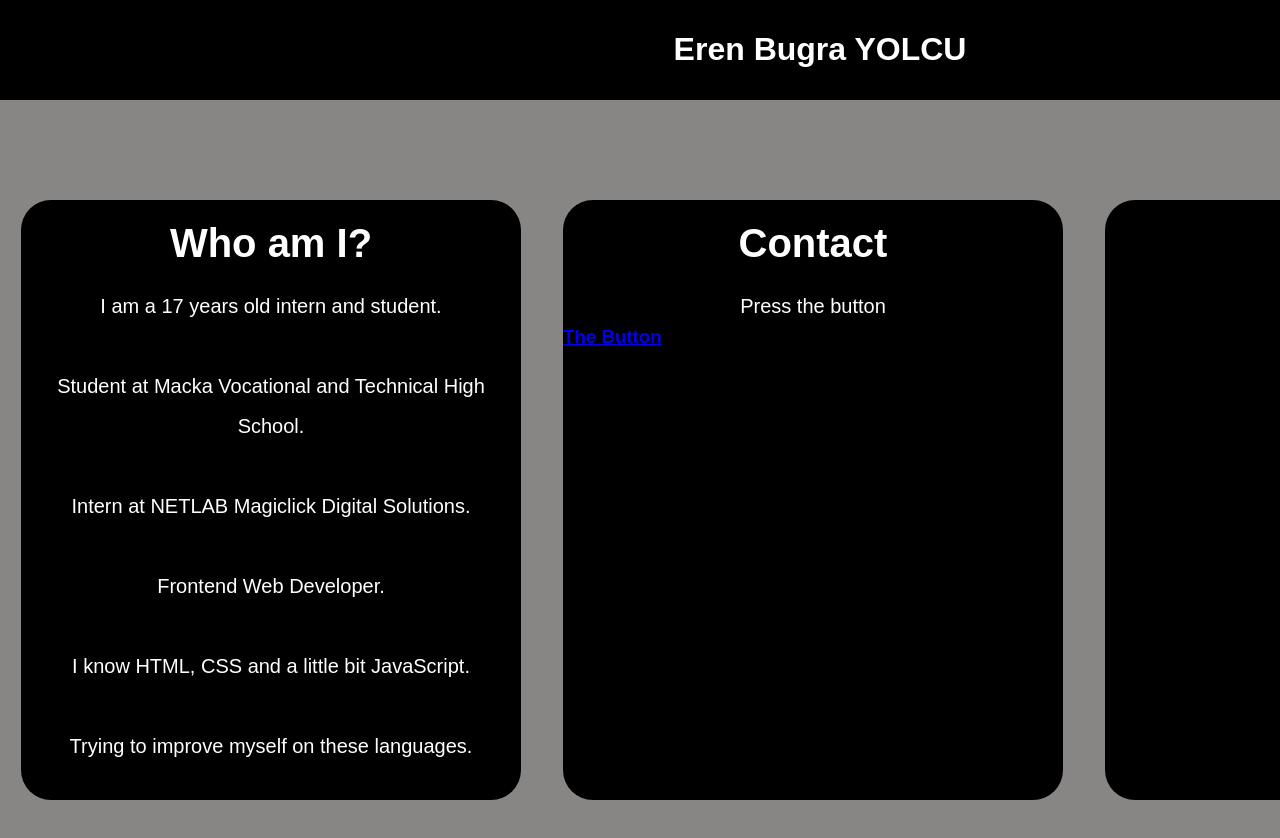
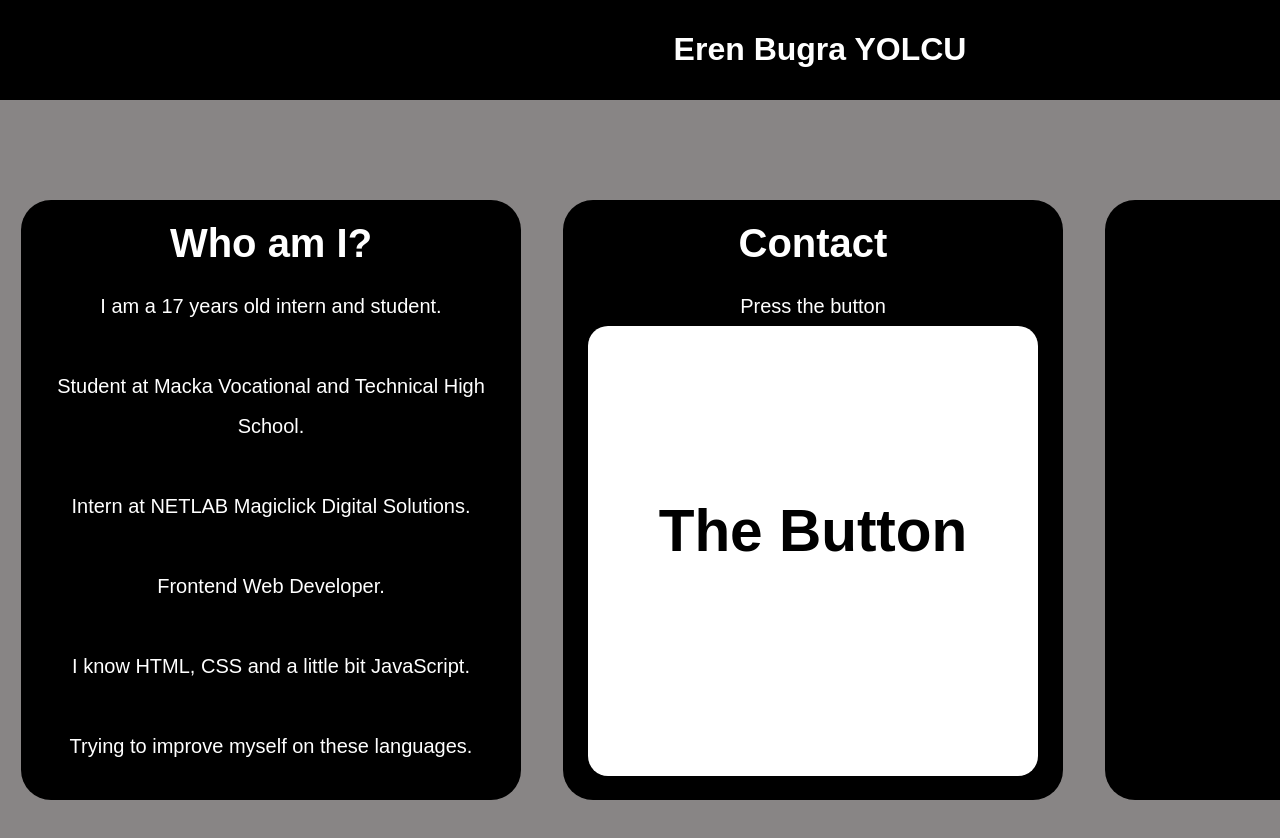
Before and after one commit to erenbugrayolcu/biography, a plain HTML site: page index.html in a window 1280 px wide. Shown: the top 838 px of the page. Drawn offline with Linux system fonts and the light colour scheme.

Commit message:
Update styles.css

```diff
--- a/css/styles.css
+++ b/css/styles.css
@@ -3,6 +3,7 @@
   padding: 0;
   -webkit-box-sizing: border-box;
           box-sizing: border-box;
+  text-decoration: none;
 }
 
 body {
@@ -56,7 +57,12 @@ body .container .middleContent .cards {
   transition: 500ms;
 }
 
-body .container .middleContent .cards button {
+body .container .middleContent .cards a {
+  text-decoration: none;
+}
+
+body .container .middleContent .cards .background {
+  background: #fff;
   margin-left: 25px;
   width: 450px;
   height: 450px;
@@ -64,12 +70,34 @@ body .container .middleContent .cards button {
   font-size: 50px;
   border: none;
   cursor: pointer;
+  padding-top: 1px;
+  color: #000;
+}
+
+body .container .middleContent .cards .background h3 {
+  text-align: center;
+  margin-top: 170px;
+  color: #000;
 }
 
 body .container .middleContent .cards:hover {
   margin-top: -50px;
   -webkit-transition: 500ms;
   transition: 500ms;
+  background: #fff;
+  color: #000;
+}
+
+body .container .middleContent .cards:hover h2, body .container .middleContent .cards:hover p {
+  color: #000;
+}
+
+body .container .middleContent .cards:hover .background {
+  background: #000;
+}
+
+body .container .middleContent .cards:hover .background h3 {
+  color: #fff;
 }
 
 body .container .middleContent .cards h2 {
```
